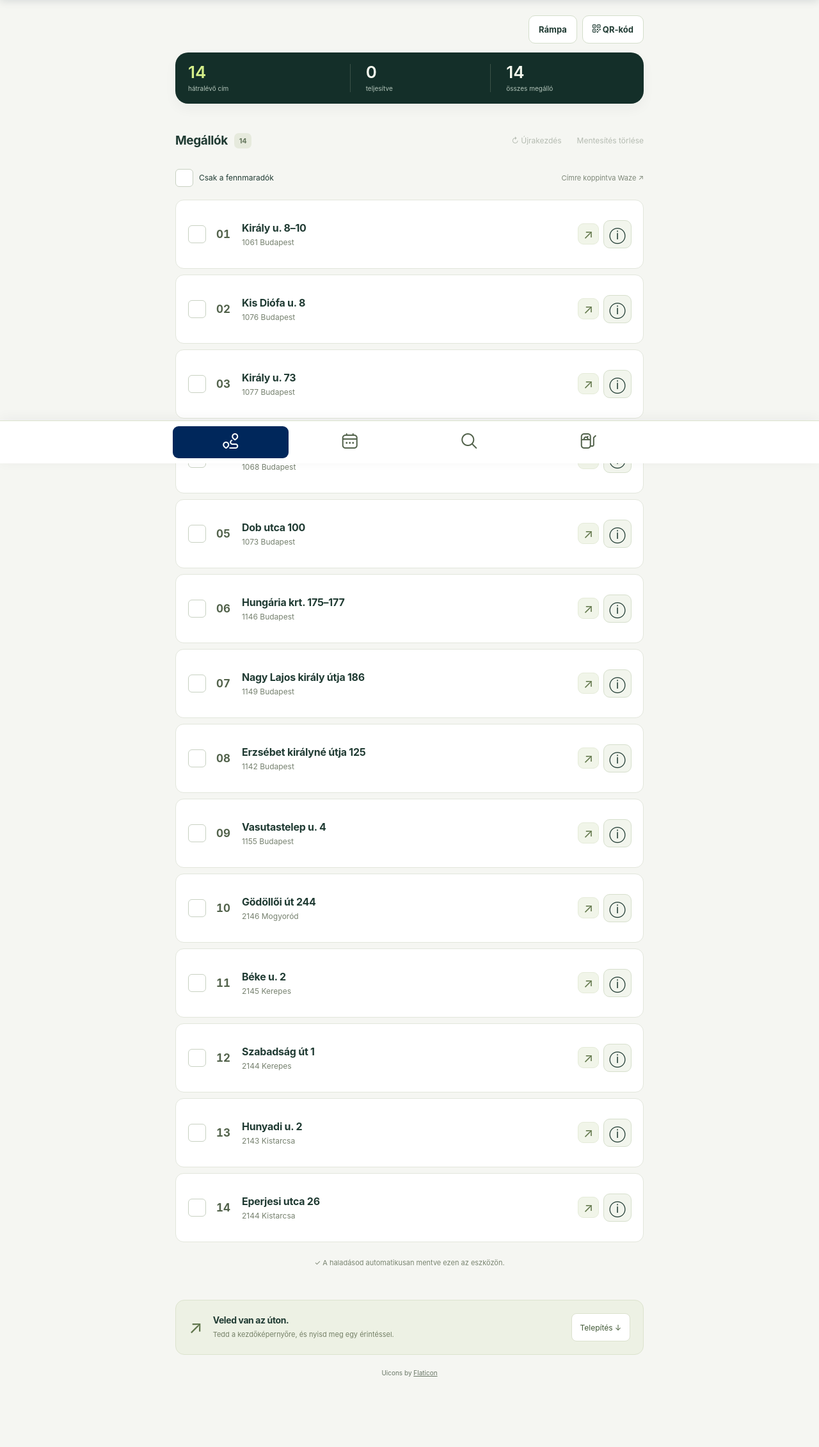
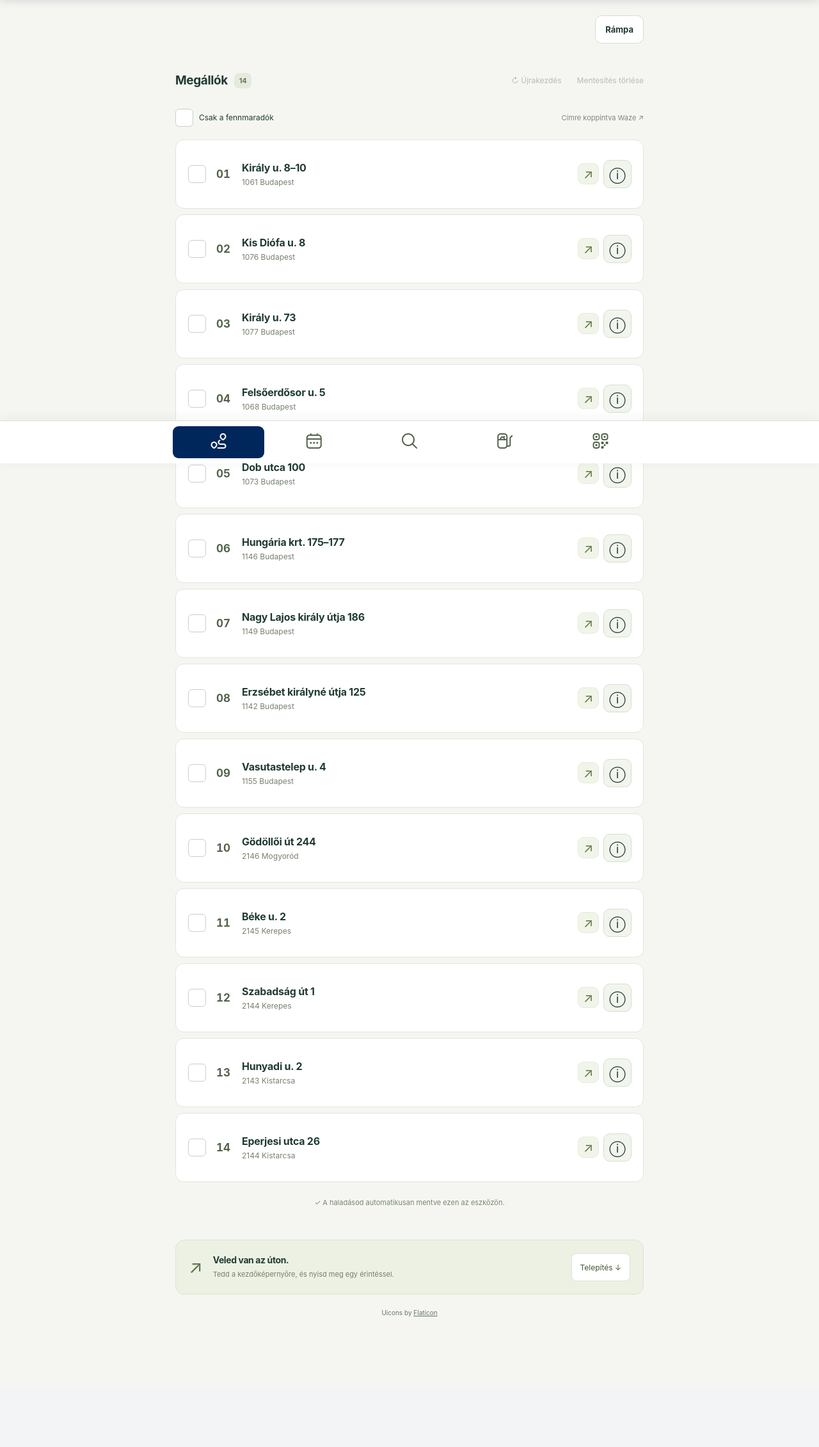
Before and after one commit to magricsi33/alza-futar, a Laravel app: page / in a window 1280 px wide. Shown: the part 76-2337 px from the top of the page at 64% size. After the commit the page ends 2133 px from the top, so only its background shows below. Run offline with Laravel 8, Linux system fonts and the light colour scheme.

Commit message:
Move QR code to bottom navigation and remove route stats

```diff
--- a/public/sw.js
+++ b/public/sw.js
@@ -1,4 +1,4 @@
-const CACHE = 'uton-v15';
+const CACHE = 'uton-v16';
 const ASSETS = [
     '/',
     '/css/app.css',
--- a/resources/js/mobile.js
+++ b/resources/js/mobile.js
@@ -71,13 +71,11 @@ export function initMobile({ tours, ramps, currentRoute }) {
         el('qr-image').hidden = !valid; el('qr-empty').hidden = valid;
         if (valid) el('qr-image').src = value;
     }
-    el('qr-button').addEventListener('click', () => {
+    el('qr-tab').addEventListener('click', () => {
         el('qr-status').textContent = '';
         try { showQr(localStorage.getItem(qrKey)); }
         catch { showQr(null); el('qr-status').textContent = 'A helyi tároló nem érhető el.'; }
-        el('qr-dialog').showModal();
     });
-    el('qr-close').addEventListener('click', () => el('qr-dialog').close());
     el('qr-upload').addEventListener('click', () => el('qr-file').click());
     el('qr-file').addEventListener('change', async event => {
         const file = event.target.files[0]; event.target.value = '';
--- a/resources/js/schedule.js
+++ b/resources/js/schedule.js
@@ -51,7 +51,7 @@ export function initSchedule() {
     let personTarget = 'route';
     function showView(view) {
         activeView = view;
-        for (const name of ['route', 'schedule', 'search', 'fuel']) {
+        for (const name of ['route', 'schedule', 'search', 'fuel', 'qr']) {
             el(name + '-view').hidden = name !== view;
             el(name + '-tab').setAttribute('aria-pressed', String(name === view));
         }
@@ -117,6 +117,7 @@ export function initSchedule() {
     el('route-tab').addEventListener('click', () => showView('route'));
     el('search-tab').addEventListener('click', () => showView('search'));
     el('fuel-tab').addEventListener('click', () => showView('fuel'));
+    el('qr-tab').addEventListener('click', () => showView('qr'));
     el('schedule-tab').addEventListener('click', () => {
         if (!personId) choosePerson('schedule');
         else { renderSchedule(); showView('schedule'); }
--- a/resources/views/home.blade.php
+++ b/resources/views/home.blade.php
@@ -28,6 +28,9 @@
             <i class="fi fi-rr-gas-pump" aria-hidden="true">
             </i>
         </button>
+        <button id="qr-tab" type="button" aria-label="QR-kód" title="QR-kód" aria-pressed="false" aria-controls="qr-view">
+            <i class="fi fi-rr-qrcode" aria-hidden="true"></i>
+        </button>
     </nav>
     <section id="schedule-view" aria-labelledby="schedule-person" hidden>
         <div class="schedule-heading">
@@ -49,28 +52,7 @@
     <div id="route-view">
         <div class="quick-actions">
             <button id="ramp-button" class="ramp-button" type="button" aria-haspopup="dialog">Rámpa</button>
-            <button id="qr-button" class="ramp-button" type="button" aria-haspopup="dialog">
-                <i class="fi fi-rr-qrcode" aria-hidden="true">
-                </i> QR-kód</button>
         </div>
-        <section class="tour-panel" aria-label="Útvonal és haladás">
-            <div class="stats">
-                <div>
-                    <strong id="remaining-count">12</strong>
-                    <span>hátralévő cím</span>
-                </div>
-                <div>
-                    <strong id="done-count">0</strong>
-                    <span>teljesítve</span>
-                </div>
-                <div>
-                    <strong id="total-count">12</strong>
-                    <span>összes megálló</span>
-                </div>
-            </div>
-            <p id="exempt-summary" class="exempt-summary">
-            </p>
-        </section>
         <section class="stops-section" aria-labelledby="stops-title">
             <div class="section-heading">
                 <h2 id="stops-title">
@@ -99,6 +81,18 @@
             ✓ A haladásod automatikusan mentve ezen az eszközön.
         </div>
     </div>
+    <section id="qr-view" hidden aria-labelledby="qr-title">
+    <div class="ramp-dialog-heading">
+        <h2 id="qr-title">Saját QR-kód</h2>
+
+    </div>
+    <img id="qr-image" alt="Saját QR-kód" hidden>
+    <p id="qr-empty">Még nincs feltöltött QR-kód.</p>
+    <button id="qr-upload" type="button" class="ramp-button file-button">QR-kód feltöltése / cseréje</button>
+    <input id="qr-file" type="file" accept="image/png,image/jpeg,image/webp" hidden>
+    <p id="qr-status" role="status">
+    </p>
+</section>
     <section id="search-view" hidden>
         <h1>Útvonal keresése</h1>
         <label for="route-search">Útvonal betűjele vagy neve</label>
@@ -154,18 +148,7 @@
         <p>A címkezelő használatához engedélyezd a JavaScriptet.</p>
     </noscript>
 </main>
-<dialog id="qr-dialog" aria-labelledby="qr-title">
-    <div class="ramp-dialog-heading">
-        <h2 id="qr-title">Saját QR-kód</h2>
-        <button id="qr-close" type="button" class="ramp-close" aria-label="Bezárás">×</button>
-    </div>
-    <img id="qr-image" alt="Saját QR-kód" hidden>
-    <p id="qr-empty">Még nincs feltöltött QR-kód.</p>
-    <button id="qr-upload" type="button" class="ramp-button file-button">QR-kód feltöltése / cseréje</button>
-    <input id="qr-file" type="file" accept="image/png,image/jpeg,image/webp" hidden>
-    <p id="qr-status" role="status">
-    </p>
-</dialog>
+
 <dialog id="fuel-dialog" aria-labelledby="fuel-dialog-title">
     <div class="ramp-dialog-heading">
         <h2 id="fuel-dialog-title">Legutóbbi tankolás</h2>
```
Also changed, not shown: resources/js/app.js (+1 -6 lines), tests/frontend/app.test.cjs (+6 -14 lines), README.md, public/js/app.js, public/mix-manifest.json.
